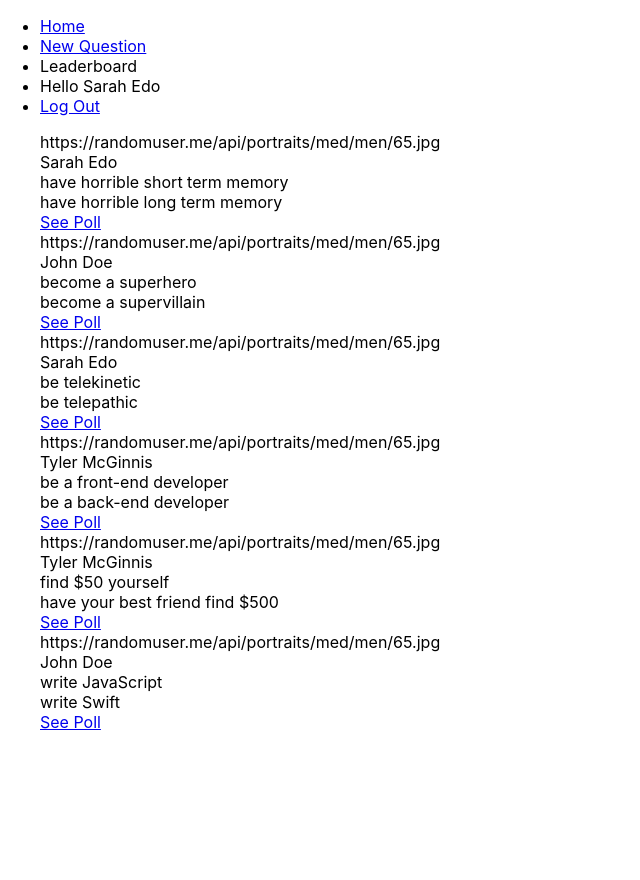
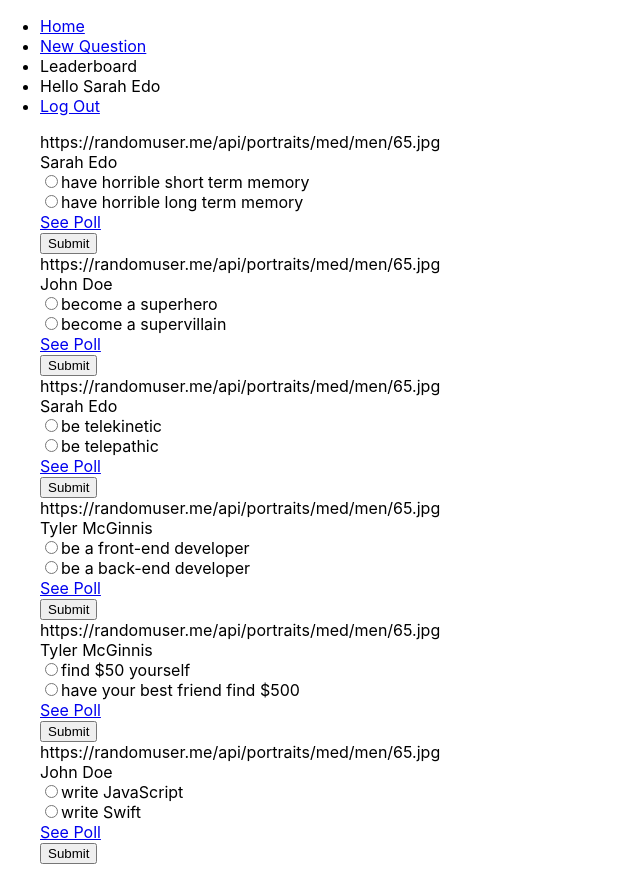
Before and after one commit to cmwright33/would-you-rather, a React (Create React App) app: page / in a window 1280 px wide. Shown: the whole page, without its empty margins (0-640 px from the left). Before the commit the page ends 800 px from the top, so only its background shows below. Built offline with nearby package versions, Linux system fonts and the light colour scheme.

Commit message:
add answer question reducer, update state

```diff
--- a/src/actions/questions.js
+++ b/src/actions/questions.js
@@ -1,6 +1,7 @@
-import { saveQuestion } from '../utils/api'
+import { saveQuestion, saveQuestionAnswer } from '../utils/api'
 export const RECEIVE_QUESTIONS = 'RECEIVE_QUESTIONS'
 export const ADD_QUESTION = 'ADD_QUESTION'
+export const ANSWER_QUESTION = 'ANSWER_QUESTION'
 
 export function receiveQuestions (questions) {
   return {
@@ -28,3 +29,21 @@ export function handleAddQuestion (question) {
       .then((question) => dispatch(addQuestion(question)))
   }
 }
+
+function answerQuestion(question){
+	return {
+		type: ANSWER_QUESTION,
+		question
+	}
+}
+
+export function handleAnswerQuestion (answer){
+
+	return(dispatch, getState) => {
+		const { authedUser } = getState()
+		const question = { authedUser, ...answer }
+		console.log(question);
+		return saveQuestionAnswer(question)
+		.then((question) => dispatch(answerQuestion(question)))
+	}
+}
--- a/src/actions/shared.js
+++ b/src/actions/shared.js
@@ -9,9 +9,9 @@ export function handleInitialData () {
   return (dispatch) => {
     return getInitialData()
       .then(({ users, questions }) => {
+      	dispatch(setAuthedUser(AUTHED_ID))
         dispatch(receiveUsers(users))
         dispatch(receiveQuestions(questions))
-        dispatch(setAuthedUser(AUTHED_ID))
       })
   }
 }
--- a/src/components/Home.js
+++ b/src/components/Home.js
@@ -6,7 +6,8 @@ import Question from "./Question.js";
 class Home extends Component {
 
 	render(){
-		console.log(this.props.users)
+		console.log(this.props.answeredQuestions)
+		console.log(this.props)
 		return(
 			<div>
 				<ul>
@@ -21,11 +22,14 @@ class Home extends Component {
 }
 	function mapStateToProps ( { questions, users, authedUser } ) {
 
+		console.log(users[authedUser]);
+		// const questionsAnswered = users[authedUser] !== undefined ? [] : Object.keys(users[authedUser].answers)
+
+
 		return {
 			questionIds: Object.keys(questions),
 			users: users,
-			// answeredQuestions: questions.filter( word => word.length > 6)
-
+			answeredQuestions: 'questionsAnswered'
 		}
 	}
 
--- a/src/components/Question.js
+++ b/src/components/Question.js
@@ -1,19 +1,53 @@
 import React, { Component } from 'react'
 import { connect } from 'react-redux'
 import { Link, withRouter } from 'react-router-dom'
+import { handleAnswerQuestion  } from '../actions/questions'
 
 
 class Question extends Component {
 
+	state = {
+
+		answer: ''
+
+	}
+
+	handleChange = (e) => {
+		const answer = e.target.value;
+		this.setState({ answer })
+	}
+
+	handleSubmit = (e) => {
+		e.preventDefault()
+
+		const { answer } = this.state
+		const { dispatch, id } = this.props
+		const qid = id;
+
+		dispatch(handleAnswerQuestion({ qid, answer }));
+
+	}
 	render(){
 		return(
 
 			<div className="question">
 				<div> {this.props.author.avatarURL} </div>
 				<div> {this.props.author.name} </div>
-				<div> {this.props.question.optionOne.text}</div>
-				<div> {this.props.question.optionTwo.text}</div>
-				<Link to={`/question/${this.props.question.id}`} className='tweet'> <div>See Poll</div> </Link>
+				<form className='save-question' onSubmit={this.handleSubmit}>
+					<div>
+						<input onChange={this.handleChange} type="radio" id="radio-nine" name="notaswitch-two" value="optionOne" />
+						<label for="radio-nine">{this.props.question.optionOne.text}</label><br />
+					</div>
+					<div>
+						<input onChange={this.handleChange} type="radio" id="radio-nine" name="notaswitch-two" value="optionTwo" />
+						<label for="radio-nine">{this.props.question.optionTwo.text}</label><br />
+					</div>
+					<Link to={`/question/${this.props.question.id}`} className='question'> <div>See Poll</div> </Link>
+					<button
+					className='btn'
+            		type='submit'>
+					Submit</button>
+				</form>
 			</div>
 			)
 	}
--- a/src/reducers/questions.js
+++ b/src/reducers/questions.js
@@ -1,4 +1,4 @@
-import	{ RECEIVE_QUESTIONS , ADD_QUESTION  } from '../actions/questions'
+import	{ RECEIVE_QUESTIONS , ADD_QUESTION , ANSWER_QUESTION  } from '../actions/questions'
 
 
 export default function	questions (state= {}, action) {
@@ -14,6 +14,19 @@ export default function	questions (state= {}, action) {
 		        ...state,
 		        [action.question.id]: action.question,
 		      }
+		case ANSWER_QUESTION :
+			const { qid , authedUser, answer } = action.question
+			console.log(state)
+			return {
+				...state,
+		        [qid]: {
+		          ...state[qid],
+		          [answer]: {
+		            ...state[qid][answer],
+		            votes: state[qid][answer].votes.concat([authedUser])
+		          }
+		        }
+			}
 		default :
 			return state
 	}
--- a/src/utils/_DATA.js
+++ b/src/utils/_DATA.js
@@ -196,7 +196,7 @@ export function _saveQuestionAnswer ({ authedUser, qid, answer }) {
         }
       }
 
-      res()
+      res({ authedUser, qid, answer })
     }, 500)
   })
 }
--- a/src/utils/api.js
+++ b/src/utils/api.js
@@ -20,3 +20,8 @@ export function getInitialData () {
 export function saveQuestion (info) {
   return _saveQuestion(info)
 }
+
+
+export function saveQuestionAnswer (info) {
+  return _saveQuestionAnswer(info)
+}
```
